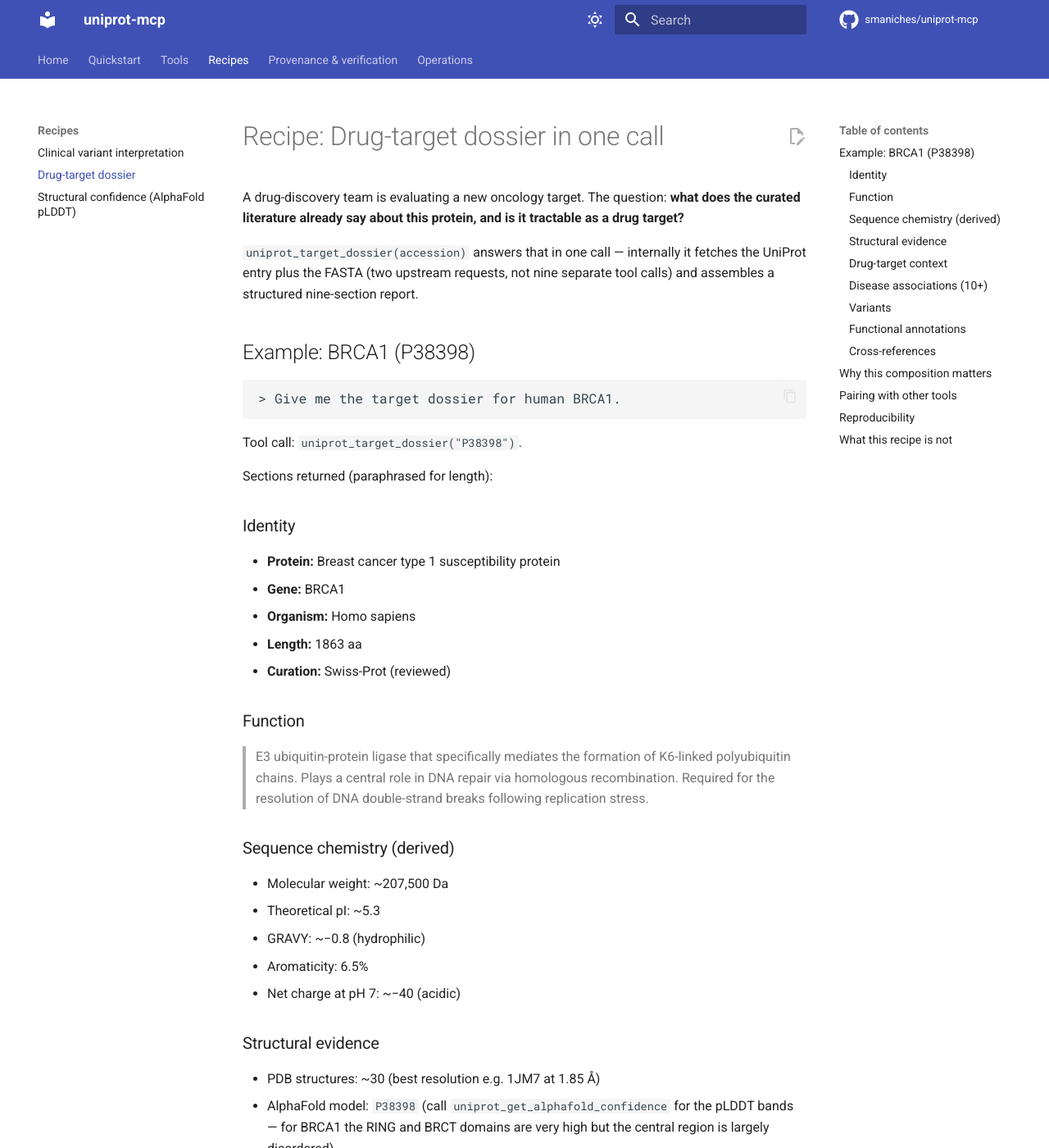
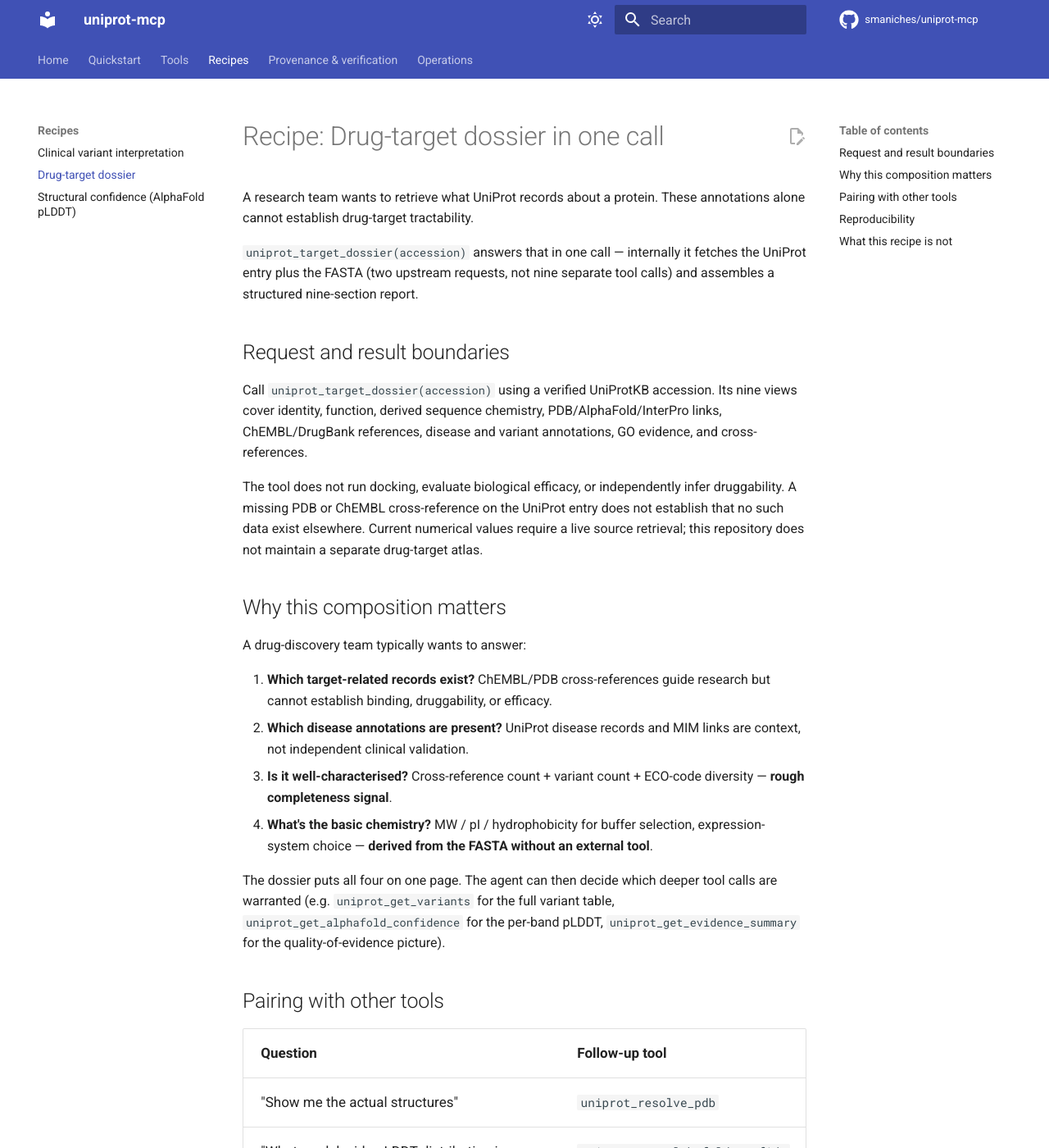
Before and after one commit to smaniches/uniprot-mcp, an MkDocs documentation site: the page built from docs/recipes/drug-target-dossier.md, in a window 1280 px wide and 1400 px high. Shown: the whole window at 82% size. Built offline with MkDocs 1.6.1 and Material for MkDocs 9.7.7, drawn with Linux system fonts in a browser that asks for light colours; comment, search, counter and statistics services are not loaded; some of the changed text lies outside the part shown.

Commit message:
fix(science): validate FASTA chemistry and bound dossier provenance (#235)
* fix(science): validate FASTA chemistry inputs and bind dual-source dossier provenance

Reject malformed successful-HTTP protein FASTA and unconfirmed accession aliases; preserve valid canonical/secondary identifiers. Expose separate entry and sequence source digests, make unavailable chemistry explicit, avoid false claims from missing PDB/ChEMBL cross-references and unsupported reviewed status. Remove unverified hardcoded drug-target recipe figures. No new data source, atlas, topology, tool, or release.

* style(tests): align FASTA integrity regressions with Ruff and bound verifier scope

All nine OS/Python test jobs passed on parent; correct three explicit Ruff formatting diffs and narrow the MCP-exposed provenance verifier docstring to UniProt REST records. No biological runtime logic changes in this follow-up.

````diff
--- a/docs/recipes/drug-target-dossier.md
+++ b/docs/recipes/drug-target-dossier.md
@@ -1,94 +1,34 @@
 # Recipe: Drug-target dossier in one call
 
-A drug-discovery team is evaluating a new oncology target. The
-question: **what does the curated literature already say about this
-protein, and is it tractable as a drug target?**
+A research team wants to retrieve what UniProt records about a protein.
+These annotations alone cannot establish drug-target tractability.
 
 `uniprot_target_dossier(accession)` answers that in one call —
 internally it fetches the UniProt entry plus the FASTA (two upstream
 requests, not nine separate tool calls) and assembles a structured
 nine-section report.
 
-## Example: BRCA1 (P38398)
+## Request and result boundaries
 
-```text
-> Give me the target dossier for human BRCA1.
-```
+Call `uniprot_target_dossier(accession)` using a verified UniProtKB
+accession. Its nine views cover identity, function, derived sequence
+chemistry, PDB/AlphaFold/InterPro links, ChEMBL/DrugBank references,
+disease and variant annotations, GO evidence, and cross-references.
 
-Tool call: `uniprot_target_dossier("P38398")`.
-
-Sections returned (paraphrased for length):
-
-### Identity
-
-- **Protein:** Breast cancer type 1 susceptibility protein
-- **Gene:** BRCA1
-- **Organism:** Homo sapiens
-- **Length:** 1863 aa
-- **Curation:** Swiss-Prot (reviewed)
-
-### Function
-
-> E3 ubiquitin-protein ligase that specifically mediates the formation
-> of K6-linked polyubiquitin chains. Plays a central role in DNA
-> repair via homologous recombination. Required for the resolution of
-> DNA double-strand breaks following replication stress.
-
-### Sequence chemistry (derived)
-
-- Molecular weight: ~207,500 Da
-- Theoretical pI: ~5.3
-- GRAVY: ~−0.8 (hydrophilic)
-- Aromaticity: 6.5%
-- Net charge at pH 7: ~−40 (acidic)
-
-### Structural evidence
-
-- PDB structures: ~30 (best resolution e.g. 1JM7 at 1.85 Å)
-- AlphaFold model: `P38398` (call `uniprot_get_alphafold_confidence`
-  for the pLDDT bands — for BRCA1 the RING and BRCT domains are very
-  high but the central region is largely disordered)
-- InterPro signatures: ~12 (RING-type, BRCT, etc.)
-
-### Drug-target context
-
-- ChEMBL targets: typically a handful (ChEMBL5462, etc.)
-- DrugBank cross-references: present
-
-### Disease associations (10+)
-
-- **Breast-ovarian cancer susceptibility 1** (MIM:604370)
-- **Pancreatic cancer 4** (MIM:614320)
-- **Fanconi anemia complementation group S** (MIM:617883)
-- ... more
-
-### Variants
-
-- Natural variants annotated: 1500+ (one of UniProt's most-annotated
-  cancer-driver entries)
-
-### Functional annotations
-
-- **GO Molecular Function:** ubiquitin-protein transferase activity,
-  DNA binding, transcription coactivator activity, …
-- **Subcellular locations:** Nucleus, Cytoplasm
-- **Evidence codes:** 35+ distinct ECO codes (call
-  `uniprot_get_evidence_summary` for the full breakdown)
-
-### Cross-references
-
-- 90+ databases, top: Ensembl, RefSeq, PDB, AlphaFoldDB, MIM, GO,
-  InterPro, Pfam, …
+The tool does not run docking, evaluate biological efficacy, or
+independently infer druggability. A missing PDB or ChEMBL cross-reference
+on the UniProt entry does not establish that no such data exist
+elsewhere. Current numerical values require a live source retrieval;
+this repository does not maintain a separate drug-target atlas.
 
 ## Why this composition matters
 
 A drug-discovery team typically wants to answer:
 
-1. **Is the protein druggable?** ChEMBL targets present, structural
-   evidence (PDB or confident AlphaFold regions) — **yes/no in one
-   line**.
-2. **Is it disease-relevant?** Disease associations with MIM IDs —
-   **yes/no with cross-references**.
+1. **Which target-related records exist?** ChEMBL/PDB cross-references
+   guide research but cannot establish binding, druggability, or efficacy.
+2. **Which disease annotations are present?** UniProt disease records
+   and MIM links are context, not independent clinical validation.
 3. **Is it well-characterised?** Cross-reference count + variant
    count + ECO-code diversity — **rough completeness signal**.
 4. **What's the basic chemistry?** MW / pI / hydrophobicity for
@@ -106,21 +46,22 @@ quality-of-evidence picture).
 | Question | Follow-up tool |
 |---|---|
 | "Show me the actual structures" | `uniprot_resolve_pdb` |
-| "Can I trust the AlphaFold model at residue X?" | `uniprot_get_alphafold_confidence` |
+| "What model-wide pLDDT distribution is reported?" | `uniprot_get_alphafold_confidence` |
 | "What variants are in ClinVar?" | `uniprot_resolve_clinvar` |
 | "What papers cite this entry?" | `uniprot_get_publications` |
 | "What do KEGG / OMA say about orthologs?" | `uniprot_resolve_orthology` |
 
 ## Reproducibility
 
-Every dossier response carries the standard provenance footer.
-Re-verify a dossier from six months ago by calling
-`uniprot_provenance_verify` with the recorded URL + release +
-SHA-256. If the dossier was generated against UniProt release
-`2026_01` and the underlying entry hasn't been edited, the verifier
-returns `verified`. If UniProt has rolled forward, the verifier
-returns `release_drift` and you decide whether to refresh or treat
-the old answer as a release-pinned record.
+The dossier may use **two** UniProtKB responses: the entry JSON and a
+FASTA sequence for derived chemistry. The main footer binds the entry;
+when chemistry succeeds, its section separately reports the FASTA URL
+and SHA-256. Machine-readable output carries `chemistry_status` and,
+when applicable, `chemistry_provenance`.
+
+Use `uniprot_provenance_verify` for each UniProt REST input separately,
+with the original Accept header. A digest match establishes source
+integrity, not independent scientific validation of derived values.
 
 ## What this recipe is **not**
 
@@ -131,5 +72,5 @@ the old answer as a release-pinned record.
   knows; whether your specific drug-discovery program can translate
   that into a credible target hypothesis is a separate question.
 
-The dossier is a **fast, defensible first pass** — one call instead of
-nine, and every fact has a provenance footer and a UniProt entry behind it.
+The dossier is a **source-attributed research overview**, not a
+validated druggability or clinical interpretation.
````
Also changed, not shown: 6 other files.
